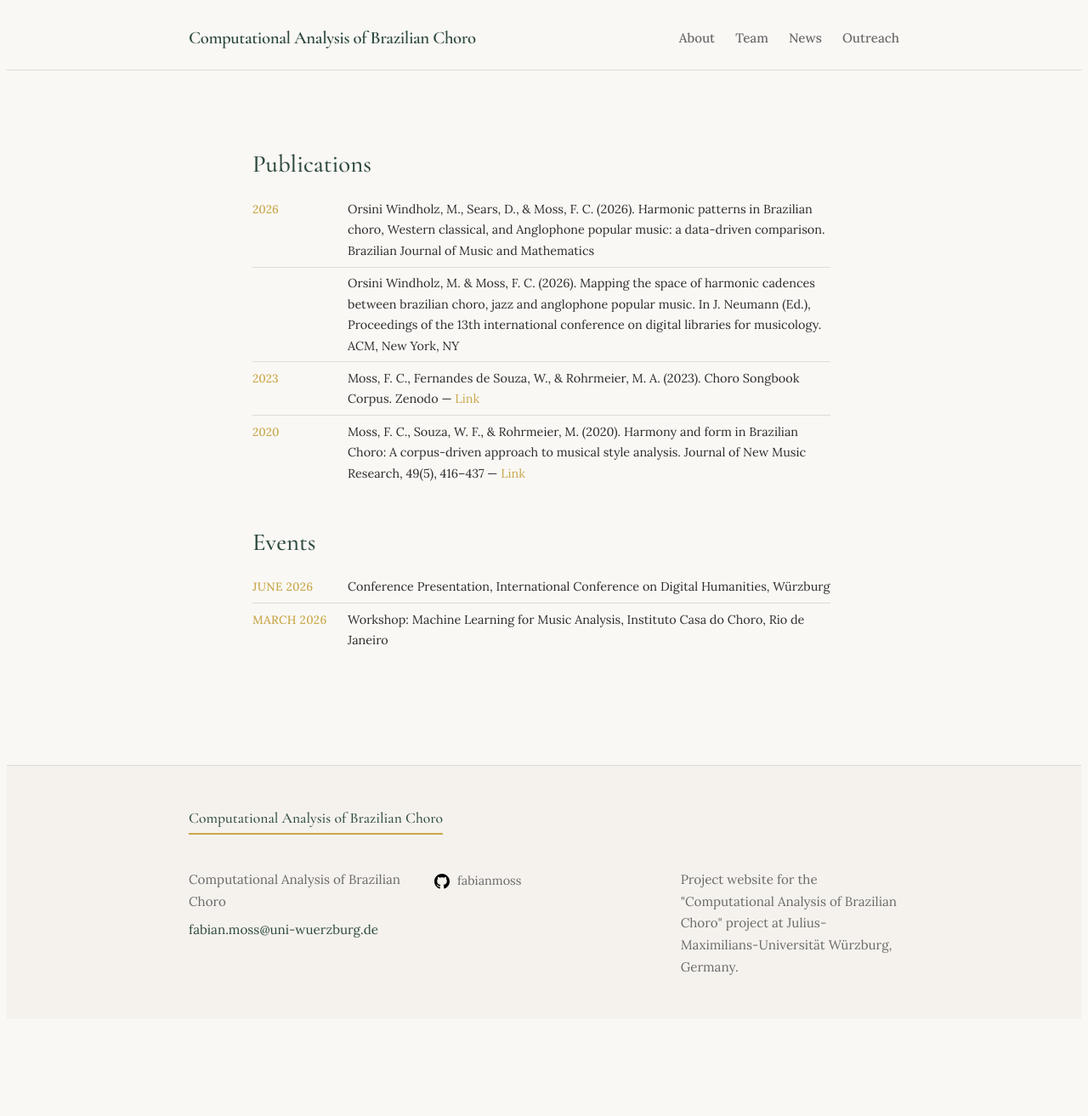
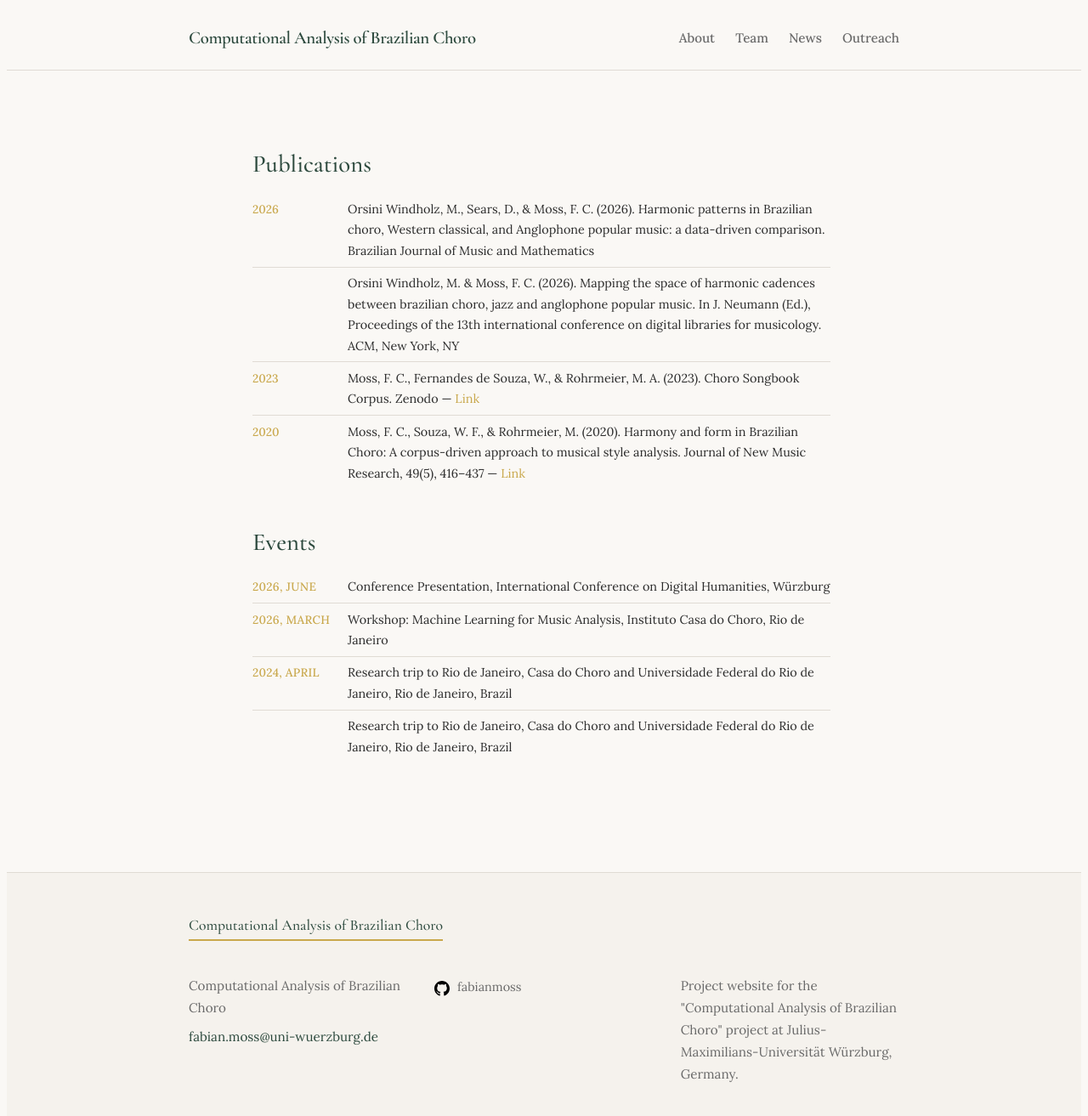
Before and after one commit to fabianmoss/choro, a Jekyll site: the page built from outreach.md, in a window 1280 px wide and 1332 px high. Shown: the top 1313 px of the window at 85% size. Built offline with Jekyll 4.4.1, drawn with Linux system fonts in a browser that asks for light colours.

Commit message:
update events

```diff
--- a/_data/events.yml
+++ b/_data/events.yml
@@ -5,3 +5,10 @@
 - date: "March 2026"
   title: "Workshop: Machine Learning for Music Analysis"
   location: "Instituto Casa do Choro, Rio de Janeiro"
+
+- date: "April 2024"
+  title: "Research trip to Rio de Janeiro"
+  location: "Casa do Choro and Universidade Federal do Rio de Janeiro, Rio de Janeiro, Brazil"
+- date: "April 2024"
+  title: "Research trip to Rio de Janeiro"
+  location: "Casa do Choro and Universidade Federal do Rio de Janeiro, Rio de Janeiro, Brazil"
--- a/outreach.md
+++ b/outreach.md
@@ -28,10 +28,22 @@ menu_order: 4
 ## Events
 
 <div class="event-list" markdown="1">
+{% assign current_date = "" %}
 {% for event in site.data.events %}
-<div class="event-item">
-<span class="event-date">{{ event.date }}</span>
+{% if event.date != current_date %}
+{% assign current_date = event.date %}
+{% assign parts = event.date | split: ' ' %}
+{% assign month = parts[0] %}
+{% assign year = parts[1] %}
+<div class="event-item year-start">
+<span class="event-date">{{ year }}, {{ month }}</span>
 <span class="event-text">{{ event.title }}, {{ event.location }}</span>
 </div>
+{% else %}
+<div class="event-item">
+<span class="event-date"></span>
+<span class="event-text">{{ event.title }}, {{ event.location }}</span>
+</div>
+{% endif %}
 {% endfor %}
 </div>
```
